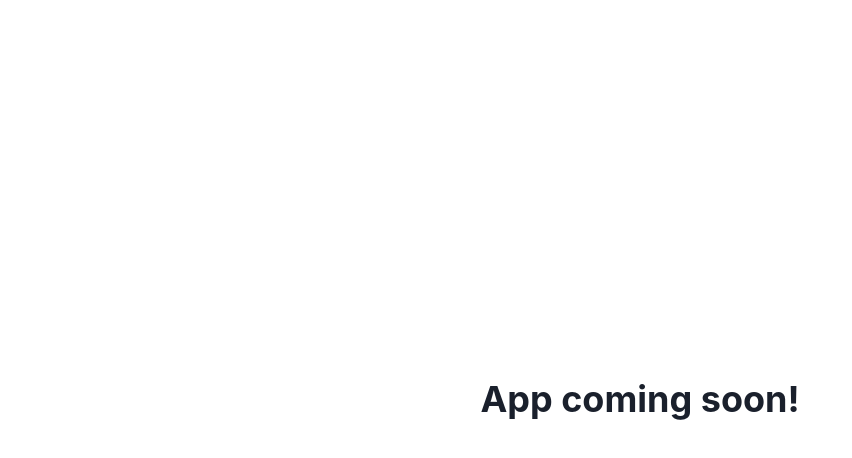
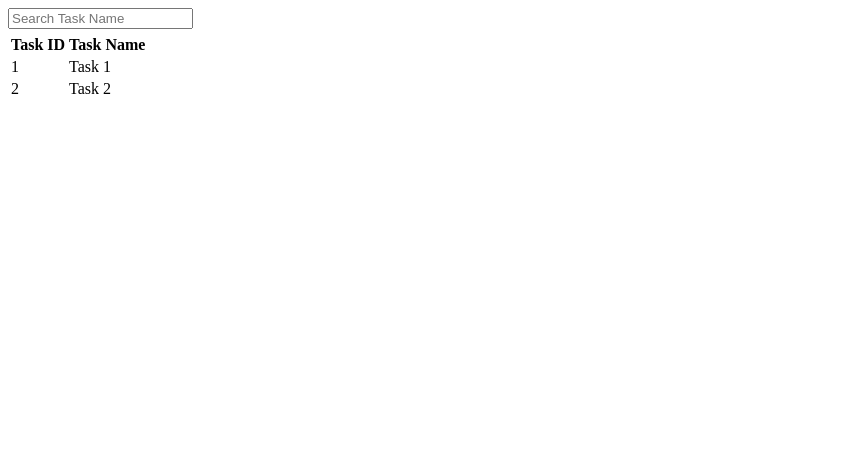
Before and after one commit to portfolio-projects-team/TimeTracker_frontend, a React (Vite) app: page /tasktable in a window 1280 px wide. Shown: the top 458 px of the page, without its empty margins (0-852 px from the left). Built offline with nearby package versions, Linux system fonts and the light colour scheme.

Commit message:
task table start

```diff
--- a/src/App.tsx
+++ b/src/App.tsx
@@ -1,5 +1,6 @@
 import { Center, ChakraProvider, Container, Heading } from "@chakra-ui/react";
 import { apptheme } from "./theme";
+import TaskTable from "./TaskTable";
 
 function App() {
   return (
--- /dev/null
+++ b/src/TaskTable.tsx
@@ -0,0 +1,48 @@
+import React, { useState } from 'react';
+import { Input, Table, Tbody, Td, Th, Thead, Tr } from '@chakra-ui/react';
+
+interface Task {
+    id: number;
+    name: string;
+}
+
+interface TaskTableProps {
+    data: Task[];
+}
+
+const TaskTable: React.FC<TaskTableProps> = ({ data }) => {
+    const [searchTerm, setSearchTerm] = useState<string>('');
+
+    const filteredData = data.filter(task =>
+        task.id.toString().includes(searchTerm)
+    );
+
+    return (
+        <>
+            <Input
+                type="text"
+                placeholder="Search Task Name"
+                value={searchTerm}
+                onChange={(e) => setSearchTerm(e.target.value)}
+            />
+            <Table variant="simple" mt={4}>
+                <Thead>
+                    <Tr>
+                        <Th>Task ID</Th>
+                        <Th>Task Name</Th>
+                    </Tr>
+                </Thead>
+                <Tbody>
+                    {filteredData.map((task) => (
+                        <Tr key={task.id}>
+                            <Td>{task.id}</Td>
+                            <Td>{task.name}</Td>
+                        </Tr>
+                    ))}
+                </Tbody>
+            </Table>
+        </>
+    );
+};
+
+export default TaskTable;
--- a/src/main.tsx
+++ b/src/main.tsx
@@ -1,9 +1,26 @@
 import React from "react";
 import ReactDOM from "react-dom/client";
+import { RouterProvider, createBrowserRouter } from "react-router-dom";
 import App from "./App.tsx";
+import TaskTable from "./TaskTable.tsx";
+
+
+const router = createBrowserRouter([
+  {
+    path: "/",
+    element: <App />,
+  },
+  {
+    path: "tasktable",
+    element: <TaskTable data={[{ id: 1, name: 'Task 1' },
+      { id: 2, name: 'Task 2' }]} />,
+  },
+
+
+]);
 
 ReactDOM.createRoot(document.getElementById("root")!).render(
   <React.StrictMode>
-    <App />
+    <RouterProvider router={router} />
   </React.StrictMode>
 );
```
